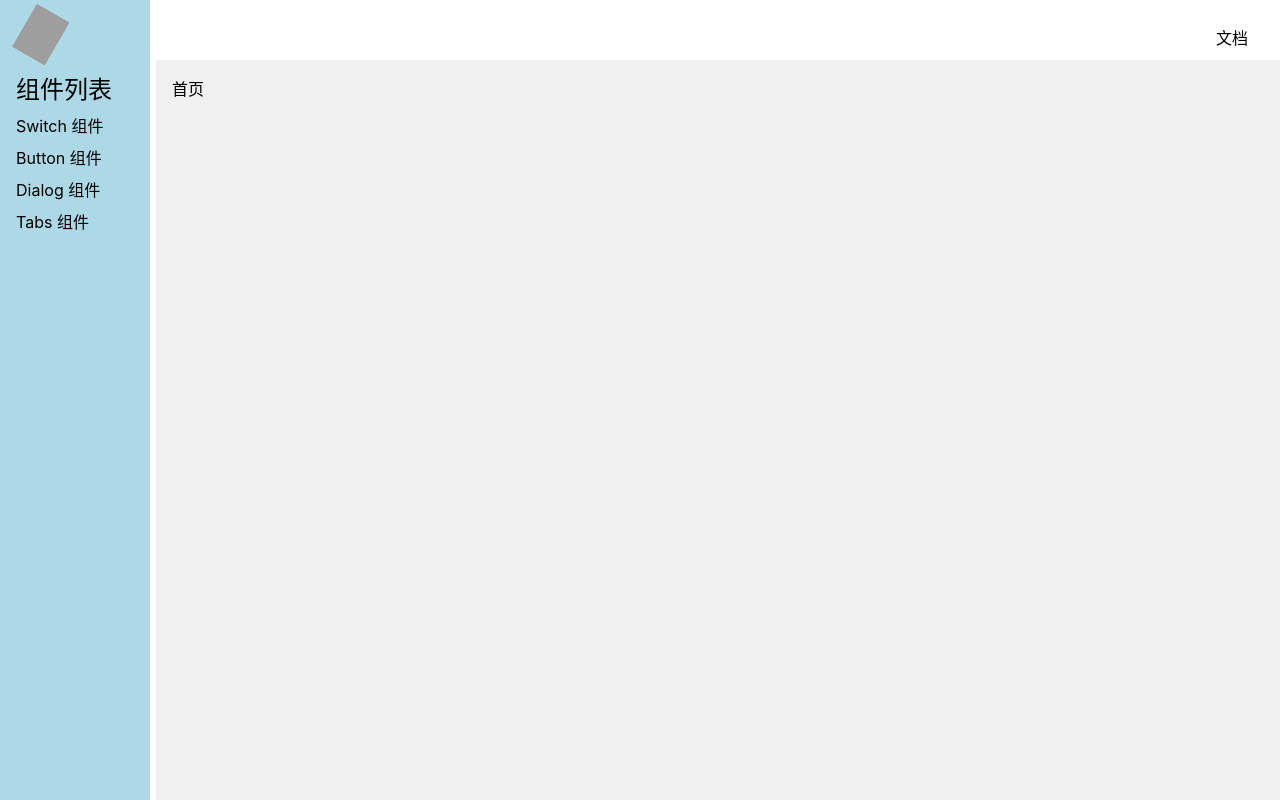
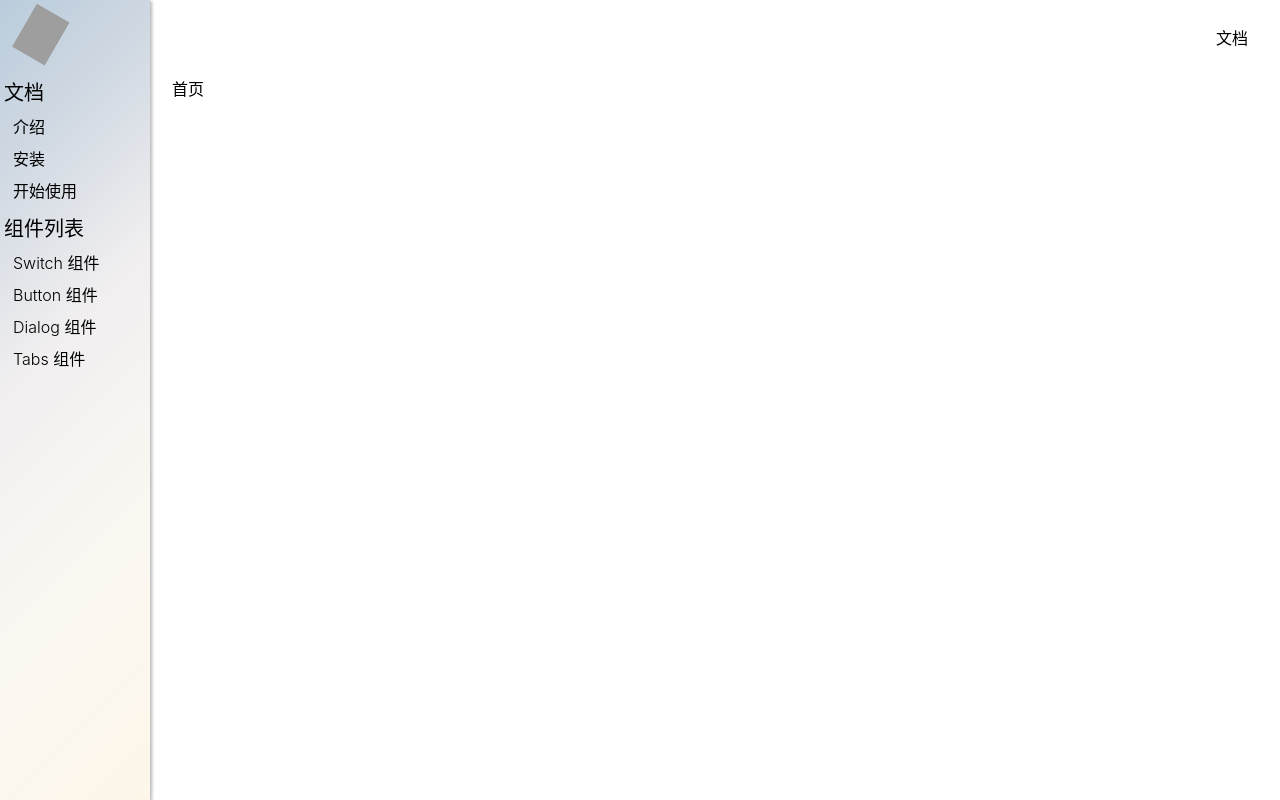
Before and after one commit to yangshenxuan/cycle, a Vue app: page /#/doc in a window 1280 px wide. Built offline with nearby package versions, Linux system fonts and the light colour scheme; grey boxes are pictures that could not be loaded.

Commit message:
完成doc install。。

```diff
--- a/package.json
+++ b/package.json
@@ -6,12 +6,13 @@
     "build": "vite build"
   },
   "dependencies": {
+    "github-markdown-css": "^5.1.0",
     "vue": "^3.0.4",
     "vue-router": "^4.0.12"
   },
   "devDependencies": {
+    "@vue/compiler-sfc": "^3.0.4",
     "sass": "^1.49.8",
-    "@vue/compiler-sfc": "^3.0.4",
     "vite": "^1.0.0-rc.13"
   }
 }
--- a/src/components/SwitchDemo.vue
+++ b/src/components/SwitchDemo.vue
@@ -1,13 +1,69 @@
 <template>
-  <Switch />
-  <TextSwitch />
+  <div>
+    <h1>Switch 组件示例</h1>
+    <div class="demo">
+      <h2>常规用法</h2>
+      <div class="demo-component">
+        <Switch />
+      </div>
+      <div class="demo-actions">
+        <Button>查看代码</Button>
+      </div>
+      <div class="demo-code">
+        <pre>&lt;Switch v-model:value="bool" /&gt;</pre>
+      </div>
+    </div>
+    <div class="demo">
+      <h2>支持 disabled</h2>
+      <div class="demo-component">
+        <Switch class="disabled" disabled />
+      </div>
+      <div class="demo-actions">
+        <Button>查看代码</Button>
+      </div>
+      <div class="demo-code">
+        <pre>&lt;Switch v-model:value="bool" &#10;disabled /&gt;</pre>
+      </div>
+    </div>
+  </div>
 </template>
 <script lang="ts">
 import Switch from "../lib/Switch/Switch.vue";
+import Button from "../lib/Button.vue";
 import TextSwitch from "../lib/Switch/TextSwitch.vue";
 export default {
-  components: { Switch, TextSwitch },
+  components: { Switch, TextSwitch, Button },
 };
 </script>
-<style lang="scss" >
+<style lang="scss" scoped>
+$border-color: #d9d9d9;
+.demo {
+  border: 1px solid $border-color;
+  margin: 16px 0 32px;
+  > h2 {
+    padding: 8px 16px;
+    border-bottom: 1px solid $border-color;
+  }
+  &-component {
+    padding: 16px;
+    > .disabled {
+      &:hover {
+        cursor: not-allowed;
+      }
+    }
+  }
+  &-actions {
+    padding: 8px 16px;
+    border-top: 1px dashed $border-color;
+  }
+  &-code {
+    padding: 8px 16px;
+    border-top: 1px dashed $border-color;
+    > pre {
+      line-height: 1.3;
+      font-family: Consolas, "Courier New", Courier, monospace;
+      margin: 0;
+    }
+  }
+}
 </style>
--- a/src/lib/Button.vue
+++ b/src/lib/Button.vue
@@ -52,8 +52,8 @@ $blue: #0075a8;
 $red: red;
 .yui-button {
   box-sizing: border-box;
-  min-width: 70px;
-  height: 27px;
+  min-width: 80px;
+  height: 30px;
   border: 1px solid white;
   background: #626262;
   color: black;
@@ -61,6 +61,7 @@ $red: red;
   justify-content: center;
   align-items: center;
   white-space: nowrap;
+  border-radius: 4px;
   &:hover,
   &:focus {
     color: darken(white, 2%);
--- a/src/main.ts
+++ b/src/main.ts
@@ -3,6 +3,7 @@ import App from "./App.vue";
 import "./lib/yui.scss";
 import "./index.scss";
 import { router } from './router'
+import 'github-markdown-css/github-markdown-light.css';
 
 const app = createApp(App)
 app.use(router)
--- a/src/views/Doc.vue
+++ b/src/views/Doc.vue
@@ -3,6 +3,18 @@
     <Topnav toggleMenuButtonVisible="true" class="nav" />
     <div class="content">
       <aside v-if="menuVisible">
+        <h2>文档</h2>
+        <ol>
+          <li>
+            <router-link to="/doc/intro">介绍</router-link>
+          </li>
+          <li>
+            <router-link to="/doc/install">安装</router-link>
+          </li>
+          <li>
+            <router-link to="/doc/getStarted">开始使用</router-link>
+          </li>
+        </ol>
         <h2>组件列表</h2>
         <ol>
           <li>
@@ -32,7 +44,10 @@ export default {
   components: { Topnav },
   setup() {
     const menuVisible = inject<Ref<boolean>>("menuVisible");
-    return { menuVisible };
+    const cancelAside = () => {
+      menuVisible.value = false;
+    };
+    return { menuVisible, cancelAside };
   },
 };
 </script>
@@ -61,26 +76,43 @@ export default {
   > main {
     flex-grow: 1;
     padding: 16px;
-    background: rgb(240, 240, 240);
+    background: white;
   }
 }
 aside {
-  background: lightblue;
+  background: linear-gradient(
+    135deg,
+    rgba(186, 204, 220, 1) 0%,
+    rgba(210, 218, 227, 1) 20%,
+    rgba(241, 239, 240, 1) 42%,
+    rgba(251, 248, 242, 1) 70%,
+    rgba(253, 246, 233, 1) 100%
+  );
   width: 150px;
-  padding: 16px;
+  padding: 16px 0;
   position: fixed;
   z-index: 8;
   top: 0;
   left: 0;
   height: 100%;
   padding-top: 70px;
-
+  box-shadow: 2px 1px 3px rgb(185, 185, 185);
+  font-weight: 300;
   > h2 {
     margin-bottom: 4px;
+    padding: 0 4px;
+    font-size: 20px;
+    margin-top: 7px;
   }
   > ol {
     > li {
-      padding: 4px 0;
+      > a {
+        display: block;
+        padding: 4px 13px;
+      }
+      .router-link-active {
+        background: white;
+      }
     }
   }
   @media (max-width: 500px) {
--- /dev/null
+++ b/src/views/GetStarted.vue
@@ -0,0 +1,29 @@
+<template>
+  <article class="markdown-body">
+    <h1>开始使用</h1>
+
+    <p>请先<a href="#/doc/install">安装</a>本组件库。</p>
+    <p>然后在你的代码中写入下面的代码</p>
+    <pre><code>import {Button, Tabs, Switch, Dialog} from "yui"</code></pre>
+    就可以使用我提供的组件了。
+
+    <h2>Vue 单文件组件</h2>
+    <p>代码示例：</p>
+    <pre><code>&lt;template&gt;
+  &lt;div&gt;&lt;Button&gt;按钮&lt;/Button&gt;&lt;/div&gt;
+&lt;/template&gt;
+&lt;script&gt;
+  import {Button, Tabs, Switch, Dialog} from "yui"
+  export default {
+    components: {Button}
+  }
+&lt;/script&gt;
+ </code></pre>
+  </article>
+</template>
+<style lang="scss">
+.markdown-body {
+  background: white;
+  color: black;
+}
+</style>
--- a/src/views/Home.vue
+++ b/src/views/Home.vue
@@ -4,7 +4,7 @@
       <Topnav />
       <div class="banner">
         <h1>Y-UI</h1>
-        <h2>属于YOUNG的UI框架</h2>
+        <h2>不一YOUNG的UI框架</h2>
         <p class="actions">
           <router-link to="/doc" class="start">开始</router-link>
           <a href="https://github.com/yangshenxuan" class="github">
@@ -91,7 +91,7 @@ export default {
       }
     }
     .start {
-      margin: 0 8px 0 80px;
+      margin: 0 8px 0 75px;
       color: #2f2822;
       border: 1px solid #2f2822;
       display: inline-block;
--- /dev/null
+++ b/src/views/Install.vue
@@ -0,0 +1,11 @@
+<template>
+  <article class="markdown-body">
+    <h1>安装</h1>
+    <p>打开终端运行下列命令：</p>
+    <pre><code>npm install yui</code></pre>
+    <p>或</p>
+    <pre><code>yarn add yui</code></pre>
+
+    <p>下一节：<a href="#/doc/getStarted">开始使用</a></p>
+  </article>
+</template>
--- /dev/null
+++ b/src/views/Intro.vue
@@ -0,0 +1,11 @@
+<template>
+  <article class="markdown-body">
+    <h1>介绍</h1>
+    <p>YUI 是一款基于 Vue 3 和 TypeScript 的 UI 组件库。🌟</p>
+    <p>
+      这款组件库是我学习Vue3阶段性的练习以及对coding的经验小结，全程亲手编写✍🏻，尽量不采用第三方库，包括你现在看到的这个官网也几乎都是我自己写的。
+    </p>
+    <p>所以如果强烈不建议你将此 UI 库用于生产环境。🤪</p>
+    下一节：<a href="#/doc/install">安装</a>
+  </article>
+</template>
```
Also changed, not shown: src/router.ts (+7 -0 lines), 1 other file (tests, documents, lock files or other folders).
